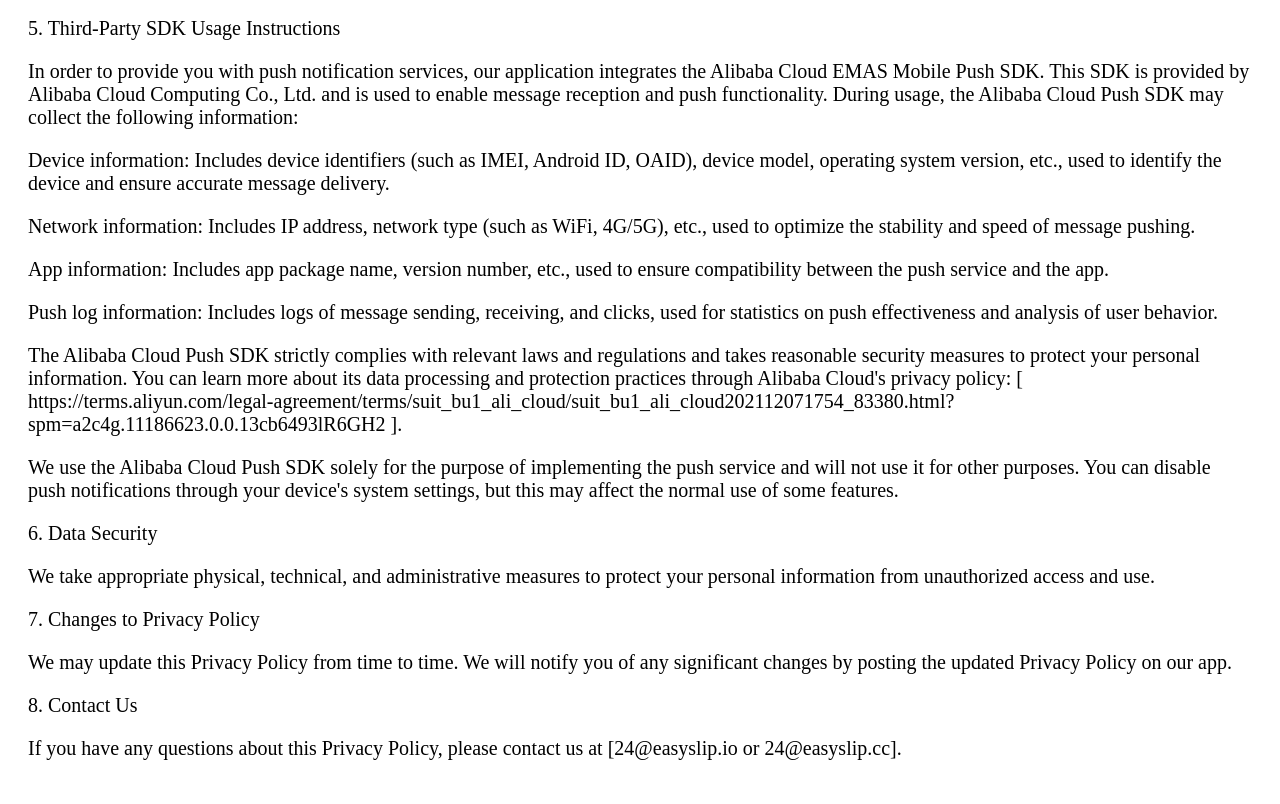
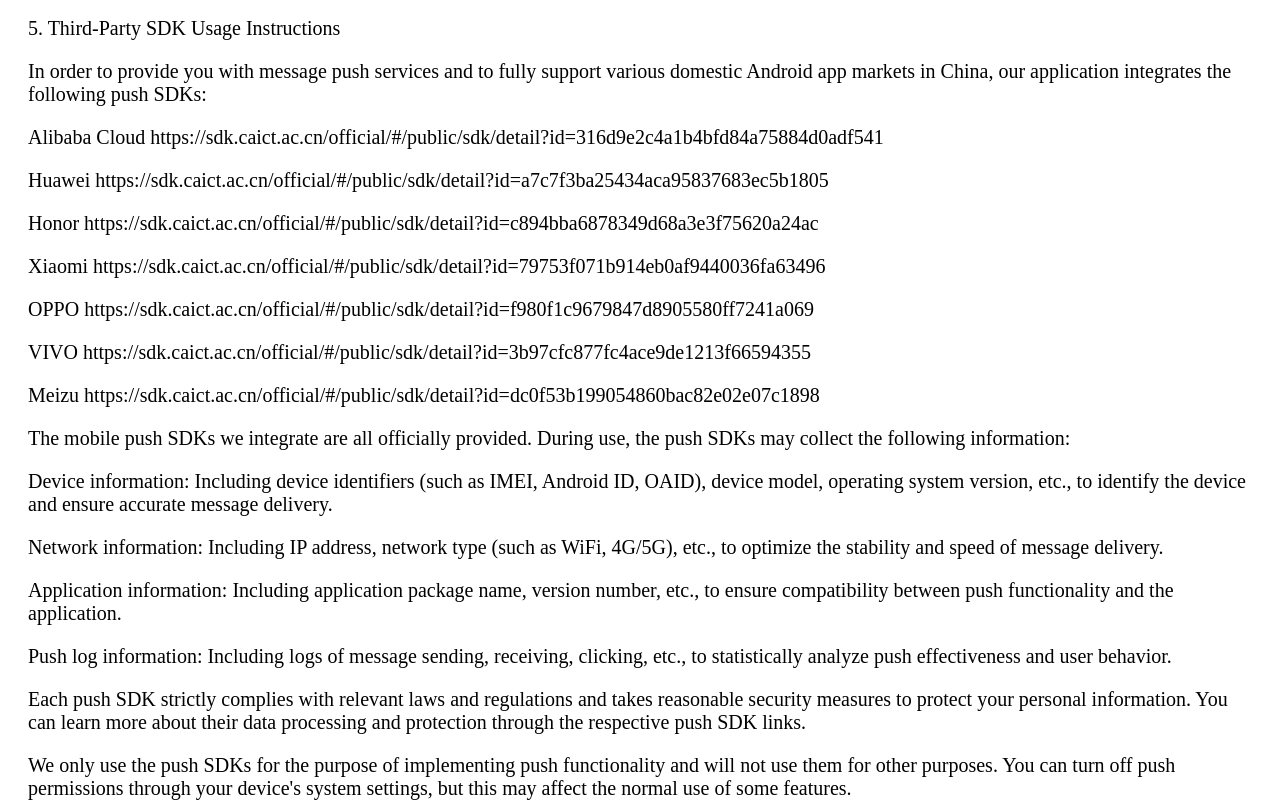
Before and after one commit to qmute/24SolarTermsWebsite, a plain HTML site: page privacy.html in a window 1280 px wide. Shown: the part 1480-2284 px from the top of the page. Drawn offline with Linux system fonts and the light colour scheme.

Commit message:
feat: 更新隐私协议

```diff
--- a/privacy.html
+++ b/privacy.html
@@ -1,23 +1,28 @@
 <!DOCTYPE html>
 <html lang="en">
+
 <head>
     <meta charset="UTF-8">
     <title>24 Solar Terms Privacy Policy</title>
 </head>
+
 <body>
     <div style="font-size:20px; padding-left:20px; padding-right:20px;padding-bottom:30px;">
         <p>[24 Solar Terms] Privacy Policy</p>
 
         <p>Last Updated: [2024-05-09]</p>
 
-<p>This Privacy Policy applies to Easy Slip (Beijing) Technology Co., Ltd.(hereinafter, "we") mobile application [24 Solar Terms] (hereinafter, "Our App") and sets out how we collect, use, protect and share the personal information of our app users.</p>
+        <p>This Privacy Policy applies to Easy Slip (Beijing) Technology Co., Ltd.(hereinafter, "we") mobile application
+            [24 Solar Terms] (hereinafter, "Our App") and sets out how we collect, use, protect and share the personal
+            information of our app users.</p>
 
         <p>1. Information We Collect</p>
 
         <p>We may collect and process the following information:</p>
 
         <p>Information that you provide in our app, such as your name, email address, and password.</p>
-<p>Information that we automatically collect when you use our app, such as your device model, operating system version, device identifiers, location information, and information about your activities in our app.</p>
+        <p>Information that we automatically collect when you use our app, such as your device model, operating system
+            version, device identifiers, location information, and information about your activities in our app.</p>
         <p>2. How We Use Your Information</p>
 
         <p>We may use your information to:</p>
@@ -27,46 +32,83 @@
         <p>Send you updates and marketing information about our app.</p>
         <p>3. How We Share Your Information</p>
 
-<p>We will not share your personal information with third parties unless otherwise stated in this Privacy Policy.</p>
+        <p>We will not share your personal information with third parties unless otherwise stated in this Privacy
+            Policy.</p>
 
         <p>4. Permissions Requested Within the App</p>
 
-<p>We need to request certain system permissions related to personal privacy to ensure that some features within the app can function properly. We will request your authorization when you use these features, and we will only access your personal information after obtaining your explicit consent. If you do not need to use these features, you can refuse authorization; if you have never used these features, we will not request permissions or access your personal information.</p>
+        <p>We need to request certain system permissions related to personal privacy to ensure that some features within
+            the app can function properly. We will request your authorization when you use these features, and we will
+            only access your personal information after obtaining your explicit consent. If you do not need to use these
+            features, you can refuse authorization; if you have never used these features, we will not request
+            permissions or access your personal information.</p>
         <p>The permissions we will request and their corresponding features include:</p>
         <p>Permissions Requested in the Android App</p>
-<p>* Allow writing to external storage: When you save generated images to your phone, we will request this permission. After authorization, you can download the generated images to your phone's local storage; when you perform mobile number verification, after authorization, it will be used to write SD card information to complete the number verification.</p>
-<p>* Allow reading from external storage: When you upload images while creating or editing content, we will request this permission.</p>
-<p>* Allow camera access or reading from the photo album: When you take photos or add images while creating or editing content, we will request this permission.</p>
+        <p>* Allow writing to external storage: When you save generated images to your phone, we will request this
+            permission. After authorization, you can download the generated images to your phone's local storage; when
+            you perform mobile number verification, after authorization, it will be used to write SD card information to
+            complete the number verification.</p>
+        <p>* Allow reading from external storage: When you upload images while creating or editing content, we will
+            request this permission.</p>
+        <p>* Allow camera access or reading from the photo album: When you take photos or add images while creating or
+            editing content, we will request this permission.</p>
         <p>* Allow notifications: We will notify you when a solar term arrives.</p>
-<p>* Allow vibration: When you use the app for the first time, we will request this permission. After authorization, you will receive better vibration feedback during input, enhancing the typing experience.</p>
-<p>* Allow reading the device ID: This is used for product feature analysis and improvement without associating it with your identity.</p>
+        <p>* Allow vibration: When you use the app for the first time, we will request this permission. After
+            authorization, you will receive better vibration feedback during input, enhancing the typing experience.</p>
+        <p>* Allow reading the device ID: This is used for product feature analysis and improvement without associating
+            it with your identity.</p>
         <p>Permissions Requested in the iOS App</p>
-<p>* Allow access to the system photo album: When you need to upload images from the photo album while creating or editing content, we will request this permission.</p>
-<p>* Allow writing to the system photo album: When you save images from shared content to your phone's local storage, we will request this permission.</p>
+        <p>* Allow access to the system photo album: When you need to upload images from the photo album while creating
+            or editing content, we will request this permission.</p>
+        <p>* Allow writing to the system photo album: When you save images from shared content to your phone's local
+            storage, we will request this permission.</p>
         <p>* Allow notifications: We will notify you when a solar term arrives.</p>
-<p>* Allow reading the device ID: This is used for product feature analysis and improvement without associating it with your identity.</p>
+        <p>* Allow reading the device ID: This is used for product feature analysis and improvement without associating
+            it with your identity.</p>
 
         <p>5. Third-Party SDK Usage Instructions</p>
 
-<p>In order to provide you with push notification services, our application integrates the Alibaba Cloud EMAS Mobile Push SDK. This SDK is provided by Alibaba Cloud Computing Co., Ltd. and is used to enable message reception and push functionality. During usage, the Alibaba Cloud Push SDK may collect the following information:</p>
-<p>Device information: Includes device identifiers (such as IMEI, Android ID, OAID), device model, operating system version, etc., used to identify the device and ensure accurate message delivery.</p>
-<p>Network information: Includes IP address, network type (such as WiFi, 4G/5G), etc., used to optimize the stability and speed of message pushing.</p>
-<p>App information: Includes app package name, version number, etc., used to ensure compatibility between the push service and the app.</p>
-<p>Push log information: Includes logs of message sending, receiving, and clicks, used for statistics on push effectiveness and analysis of user behavior.</p>
-<p>The Alibaba Cloud Push SDK strictly complies with relevant laws and regulations and takes reasonable security measures to protect your personal information. You can learn more about its data processing and protection practices through Alibaba Cloud's privacy policy: [ https://terms.aliyun.com/legal-agreement/terms/suit_bu1_ali_cloud/suit_bu1_ali_cloud202112071754_83380.html?spm=a2c4g.11186623.0.0.13cb6493lR6GH2 ].</p>
-<p>We use the Alibaba Cloud Push SDK solely for the purpose of implementing the push service and will not use it for other purposes. You can disable push notifications through your device's system settings, but this may affect the normal use of some features.</p>
+        <p>In order to provide you with message push services and to fully support various domestic Android app markets
+            in China, our application integrates the following push SDKs:
+        <p>Alibaba Cloud https://sdk.caict.ac.cn/official/#/public/sdk/detail?id=316d9e2c4a1b4bfd84a75884d0adf541</p>
+        <p>Huawei https://sdk.caict.ac.cn/official/#/public/sdk/detail?id=a7c7f3ba25434aca95837683ec5b1805</p>
+        <p>Honor https://sdk.caict.ac.cn/official/#/public/sdk/detail?id=c894bba6878349d68a3e3f75620a24ac</p>
+        <p>Xiaomi https://sdk.caict.ac.cn/official/#/public/sdk/detail?id=79753f071b914eb0af9440036fa63496</p>
+        <p>OPPO https://sdk.caict.ac.cn/official/#/public/sdk/detail?id=f980f1c9679847d8905580ff7241a069</p>
+        <p>VIVO https://sdk.caict.ac.cn/official/#/public/sdk/detail?id=3b97cfc877fc4ace9de1213f66594355</p>
+        <p>Meizu https://sdk.caict.ac.cn/official/#/public/sdk/detail?id=dc0f53b199054860bac82e02e07c1898</p>
+        <p>The mobile push SDKs we integrate are all officially provided. During use, the push SDKs may collect the
+            following information:</p>
+        <p>Device information: Including device identifiers (such as IMEI, Android ID, OAID), device model, operating
+            system version, etc., to identify the device and ensure accurate message delivery.</p>
+        <p>Network information: Including IP address, network type (such as WiFi, 4G/5G), etc., to optimize the
+            stability and speed of message delivery.</p>
+        <p>Application information: Including application package name, version number, etc., to ensure compatibility
+            between push functionality and the application.</p>
+        <p>Push log information: Including logs of message sending, receiving, clicking, etc., to statistically analyze
+            push effectiveness and user behavior.</p>
+        <p>Each push SDK strictly complies with relevant laws and regulations and takes reasonable security measures to
+            protect your personal information. You can learn more about their data processing and protection through the
+            respective push SDK links.</p>
+        <p>We only use the push SDKs for the purpose of implementing push functionality and will not use them for other
+            purposes. You can turn off push permissions through your device's system settings, but this may affect the
+            normal use of some features.</p>
 
         <p>6. Data Security</p>
 
-<p>We take appropriate physical, technical, and administrative measures to protect your personal information from unauthorized access and use.</p>
+        <p>We take appropriate physical, technical, and administrative measures to protect your personal information
+            from unauthorized access and use.</p>
 
         <p>7. Changes to Privacy Policy</p>
 
-<p>We may update this Privacy Policy from time to time. We will notify you of any significant changes by posting the updated Privacy Policy on our app.</p>
+        <p>We may update this Privacy Policy from time to time. We will notify you of any significant changes by posting
+            the updated Privacy Policy on our app.</p>
 
         <p>8. Contact Us</p>
 
-<p>If you have any questions about this Privacy Policy, please contact us at [24@easyslip.io or 24@easyslip.cc].</p>
+        <p>If you have any questions about this Privacy Policy, please contact us at [24@easyslip.io or 24@easyslip.cc].
+        </p>
     </div>
 </body>
+
 </html>
```
Also changed, not shown: privacy_zh.html (+17 -4 lines). Lines whose indentation alone changed are shown as unchanged.
